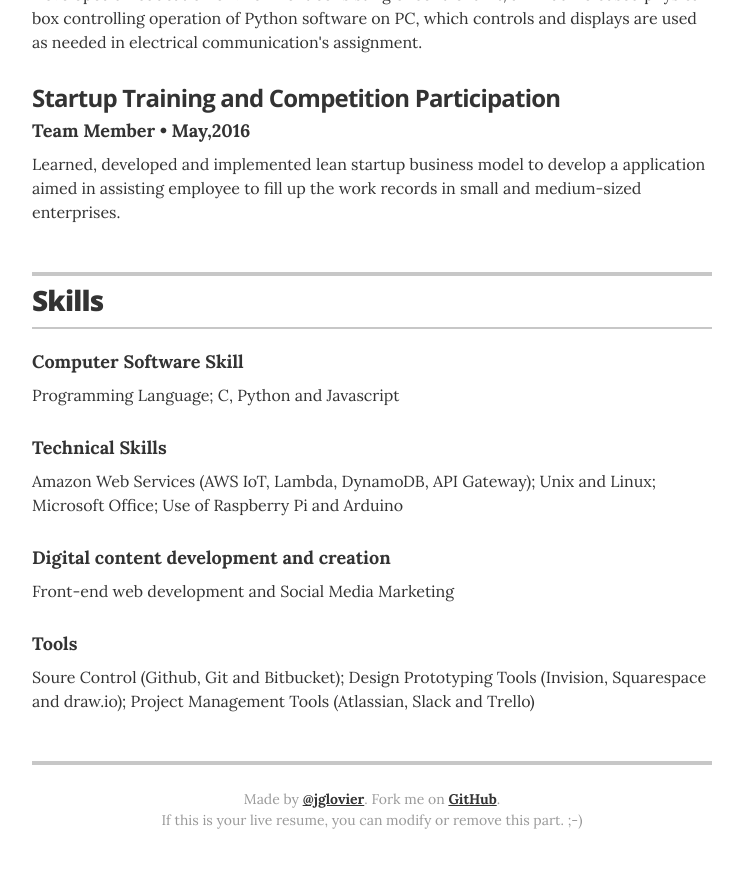
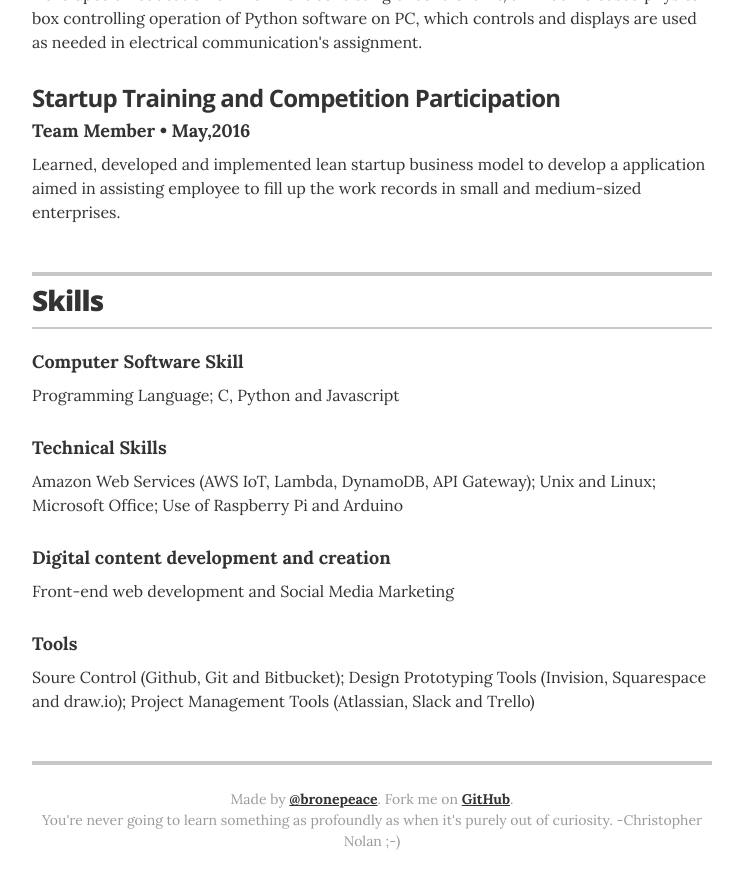
Before and after one commit to ranabhat/ranabhat.github.io, a Jekyll site: the page built from index.html, in a window 1280 px wide and 900 px high, scrolled down 1966 px. Shown: the top 889 px of the window, without its empty margins (268-1011 px from the left). Built offline with Jekyll 4.4.1, drawn with Linux system fonts in a browser that asks for light colours.

Commit message:
Update resume.html

```diff
--- a/_layouts/resume.html
+++ b/_layouts/resume.html
@@ -232,8 +232,8 @@
       {% endif %}
 
       <footer class="page-footer">
-        <p class="footer-line">Made by <a href="http://twitter.com/jglovier">@jglovier</a>. Fork me on <a href="https://github.com/jglovier/resume-template">GitHub</a>.</p>
-        <p class="footer-line">If this is your live resume, you can modify or remove this part. ;-)</p>
+        <p class="footer-line">Made by <a href="http://twitter.com/bronepeace">@bronepeace</a>. Fork me on <a href="https://github.com/ranabhat/ranabhat.github.io">GitHub</a>.</p>
+        <p class="footer-line">You're never going to learn something as profoundly as when it's purely out of curiosity. -Christopher Nolan ;-)</p>
       </footer>
 
     </div>
```
